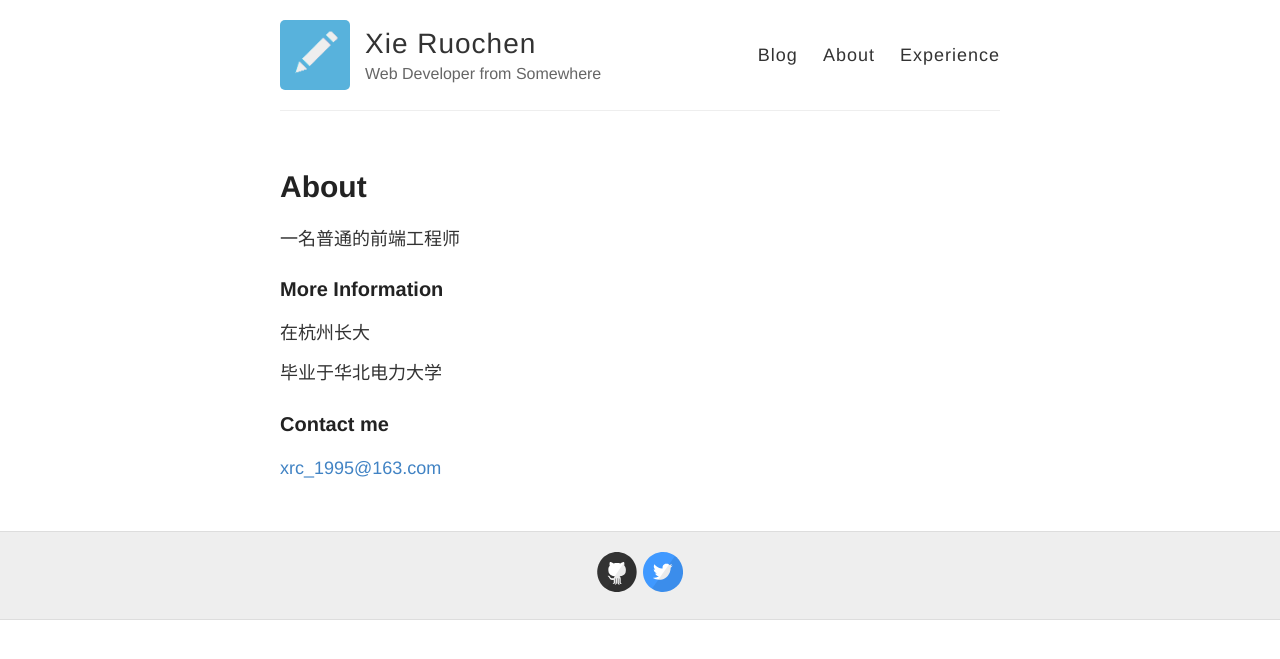
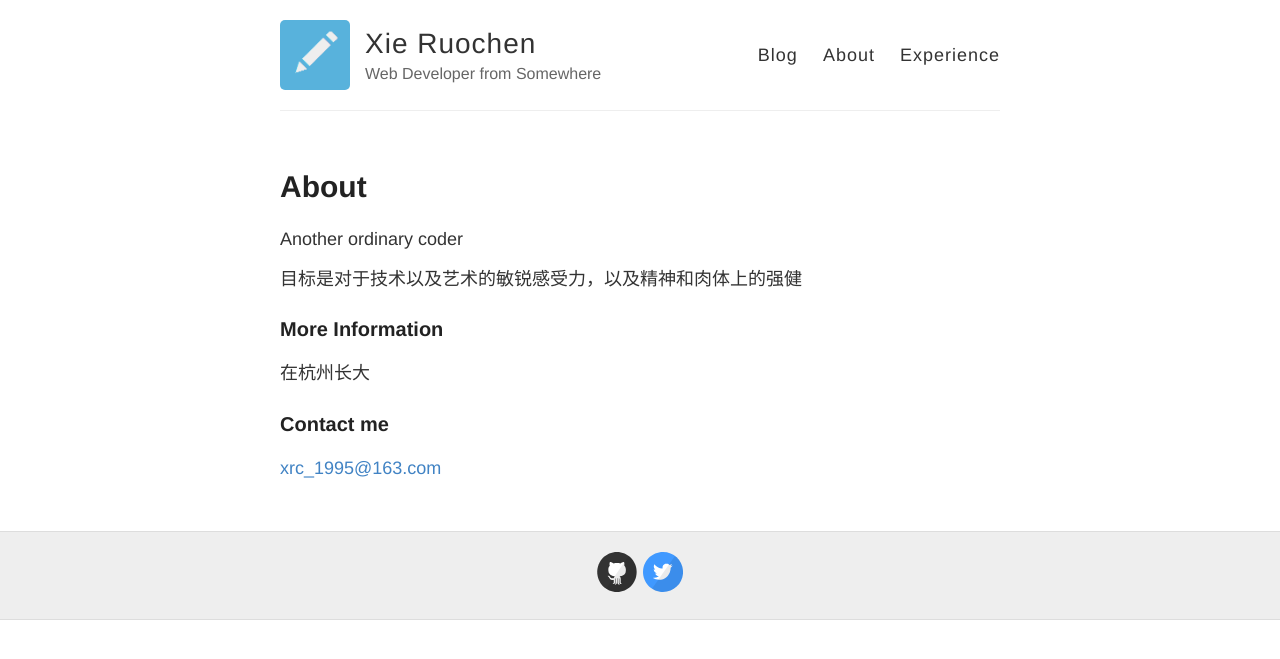
Before and after one commit to RuoChen95/Ruochen95.github.io, a Jekyll site: the page built from about.md, in a window 1280 px wide. Shown: the top 659 px of the page. Built offline with Jekyll 4.4.1, drawn with Linux system fonts in a browser that asks for light colours.

Commit message:
Update about.md

```diff
--- a/about.md
+++ b/about.md
@@ -4,14 +4,14 @@ title: About
 permalink: /about/
 ---
 
-一名普通的前端工程师
+Another ordinary coder
+
+目标是对于技术以及艺术的敏锐感受力，以及精神和肉体上的强健
 
 ### More Information
 
 在杭州长大
 
-毕业于华北电力大学
-
 ### Contact me
 
 [xrc_1995@163.com](mailto:xrc_1995@163.com)
```
